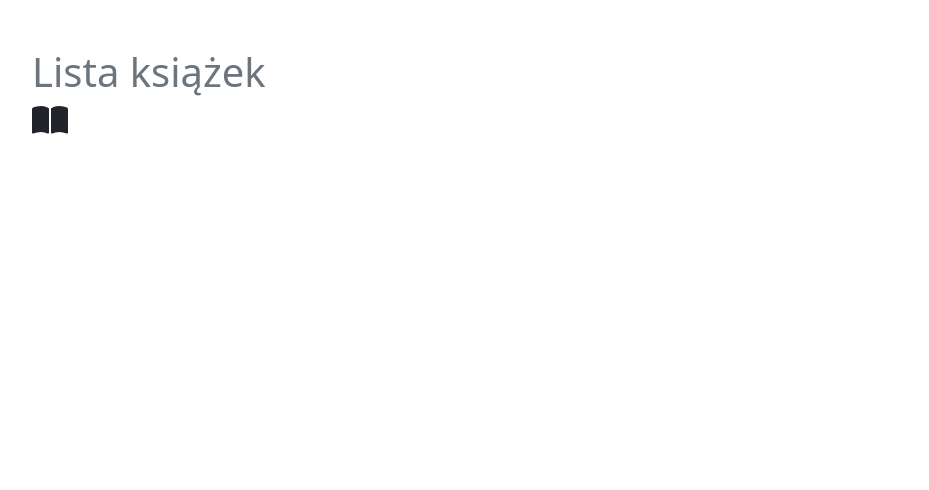
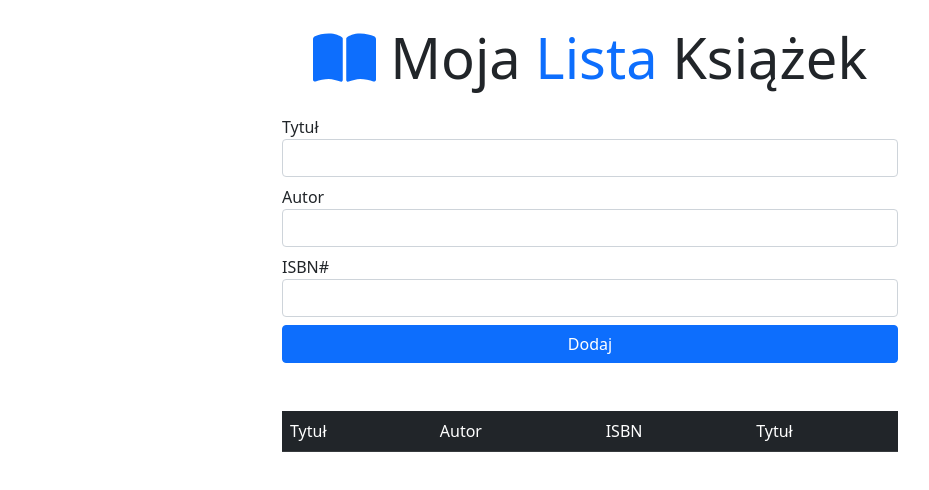
Before and after one commit to robmi11/book-list-app, a website built with webpack: page src/templates/index.html in a window 1280 px wide. Shown: the whole page, without its empty margins (50-979 px from the left). Built offline with nearby package versions, Linux system fonts and the light colour scheme.

Commit message:
HTML template complited.

```diff
--- a/src/templates/index.html
+++ b/src/templates/index.html
@@ -7,9 +7,39 @@
     <title><%= htmlWebpackPlugin.options.title %></title>
   </head>
   <body>
-    <div class="container mt-5">
-      <h1 class="text-secondary">Lista książek</h1>
-      <i class="fa-solid fa-book-open fa-2xl"></i>
+    <div class="container mt-4 w-50">
+      <h1 class="display-4 text-center">
+        <i class="fas fa-book-open text-primary"></i> Moja
+        <span class="text-primary">Lista</span> Książek
+      </h1>
+      <form id="book-form" class="mt-4">
+        <div class="form-group mt-2">
+          <label for="title">Tytuł</label>
+          <input type="text" id="title" class="form-control" />
+        </div>
+        <div class="form-group mt-2">
+          <label for="autor">Autor</label>
+          <input type="text" id="autor" class="form-control" />
+        </div>
+        <div class="form-group mt-2">
+          <label for="isbn">ISBN#</label>
+          <input type="text" id="isbn" class="form-control" />
+        </div>
+        <div class="d-grid">
+          <input type="submit" value="Dodaj" class="btn btn-primary mt-2" />
+        </div>
+      </form>
+      <table class="table table-striped table-dark mt-5">
+        <thead>
+          <tr>
+            <td>Tytuł</td>
+            <td>Autor</td>
+            <td>ISBN</td>
+            <td>Tytuł</td>
+          </tr>
+        </thead>
+        <tbody id="book-list"></tbody>
+      </table>
     </div>
   </body>
 </html>
```
